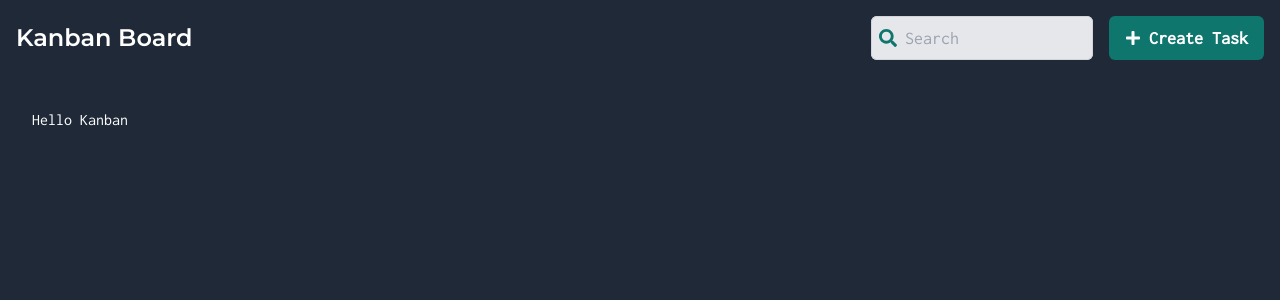
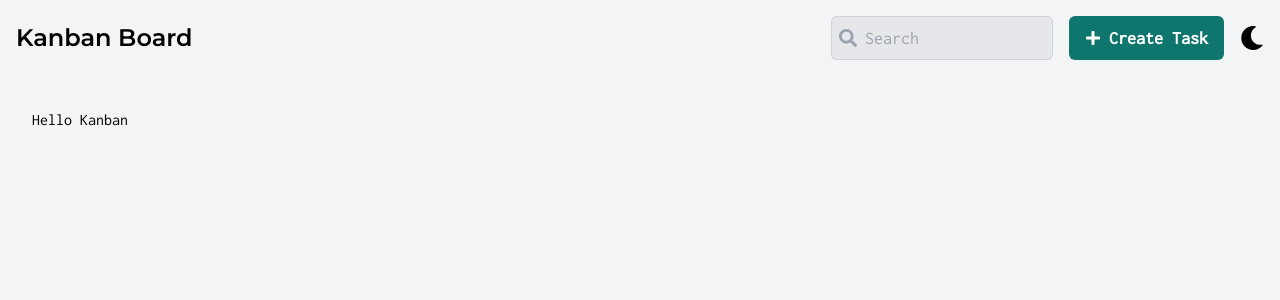
Before and after one commit to manankarnik/kanban, a Next.js app: page / in a window 1280 px wide. Shown: the top 300 px of the page. Built offline with nearby package versions, Linux system fonts and the light colour scheme.

Commit message:
feat: add dark mode toggle

```diff
--- /dev/null
+++ b/app/_components/DarkModeToggle.tsx
@@ -0,0 +1,15 @@
+import { FaMoon, FaSun } from "react-icons/fa";
+import { useDarkMode } from "../_hooks/useDarkMode";
+
+export default function DarkModeToggle() {
+  const [darkMode, toggleDarkMode] = useDarkMode(false);
+  return (
+    <button onClick={() => toggleDarkMode(!darkMode)}>
+      {darkMode ? (
+        <FaSun className="w-6 h-6" />
+      ) : (
+        <FaMoon className="w-6 h-6" />
+      )}
+    </button>
+  );
+}
--- a/app/_components/Header.tsx
+++ b/app/_components/Header.tsx
@@ -2,6 +2,7 @@
 import useInput from "../_hooks/useInput";
 import { FaPlus, FaSearch } from "react-icons/fa";
 import { Montserrat } from "next/font/google";
+import DarkModeToggle from "./DarkModeToggle";
 
 const headingFont = Montserrat({ subsets: ["latin"], weight: "600" });
 
@@ -12,7 +13,7 @@ function Header() {
       <h1 className={headingFont.className}>Kanban Board</h1>
       <div className="flex gap-4 text-lg">
         <div className="flex gap-2 items-center w-full rounded-md border-0 p-2 text-gray-900 bg-gray-200 ring-1 ring-inset ring-gray-300 leading-6 focus-within:ring-2 focus-within:ring-teal-700">
-          <FaSearch className="text-teal-700" />
+          <FaSearch className="text-gray-400" />
           <input
             type="text"
             name="search"
@@ -26,6 +27,7 @@ function Header() {
           <FaPlus className="inline w-4 h-4" />
           <span>Create Task</span>
         </button>
+        <DarkModeToggle />
       </div>
     </header>
   );
--- /dev/null
+++ b/app/_hooks/useDarkMode.ts
@@ -0,0 +1,23 @@
+"use client";
+import { useEffect, useState } from "react";
+
+export function useDarkMode(
+  fallback: boolean,
+): [boolean, (darkMode: boolean) => void] {
+  const [darkMode, setDarkMode] = useState(fallback);
+  useEffect(() => {
+    console.log(localStorage.getItem("darkMode"));
+    if (localStorage.getItem("darkMode"))
+      setDarkMode(localStorage.getItem("darkMode") == "true");
+  }, []);
+  useEffect(() => {
+    localStorage.setItem("darkMode", darkMode.toString());
+    const html = document.getElementsByTagName("html")[0];
+    if (darkMode) {
+      html.classList.add("dark");
+    } else {
+      html.classList.remove("dark");
+    }
+  }, [darkMode]);
+  return [darkMode, (darkMode: boolean) => setDarkMode(darkMode)];
+}
--- a/app/layout.tsx
+++ b/app/layout.tsx
@@ -17,7 +17,7 @@ export default function RootLayout({
   children: React.ReactNode;
 }) {
   return (
-    <html className="dark" lang="en">
+    <html lang="en">
       <body
         className={
           bodyFont.className +
```
